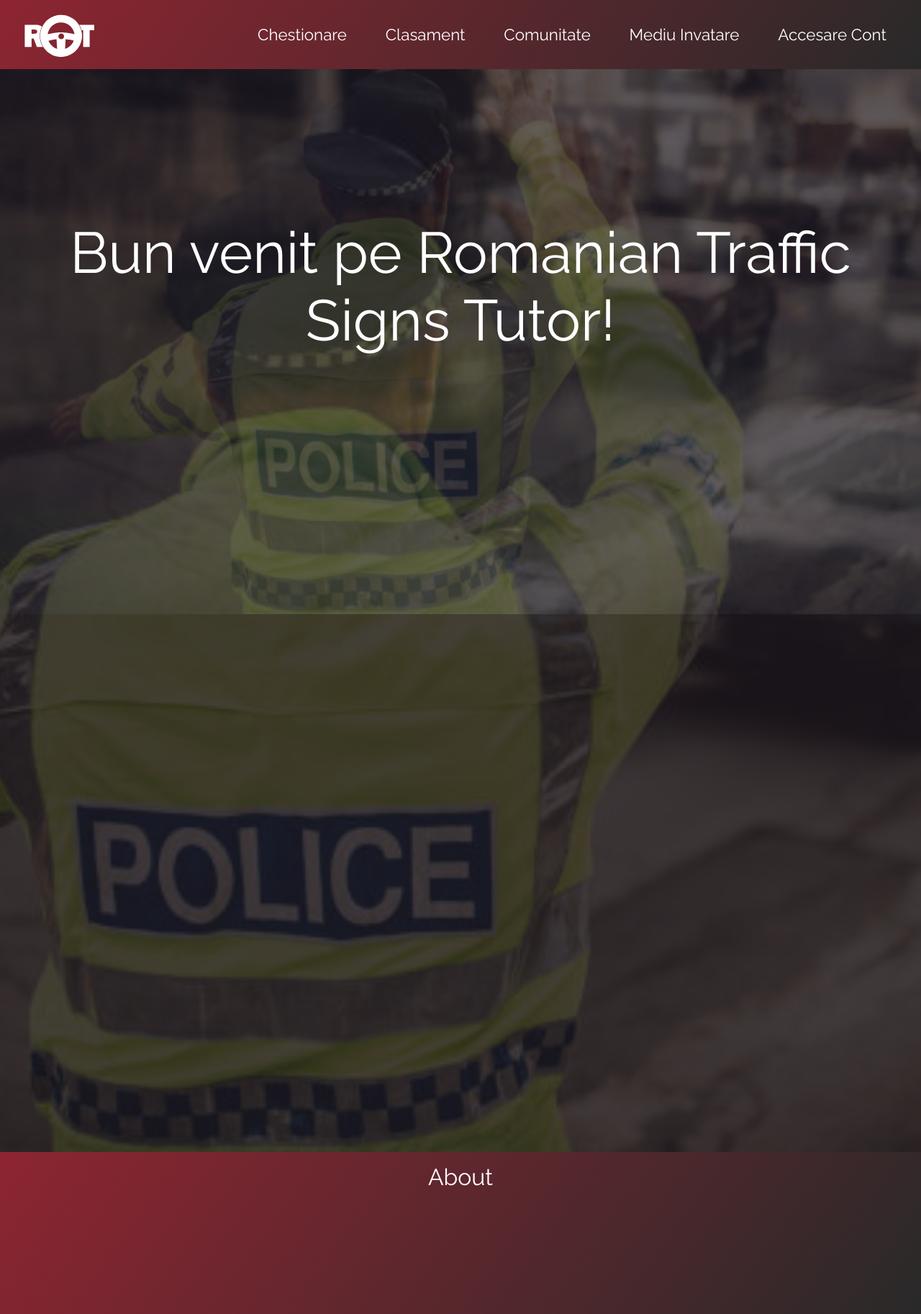
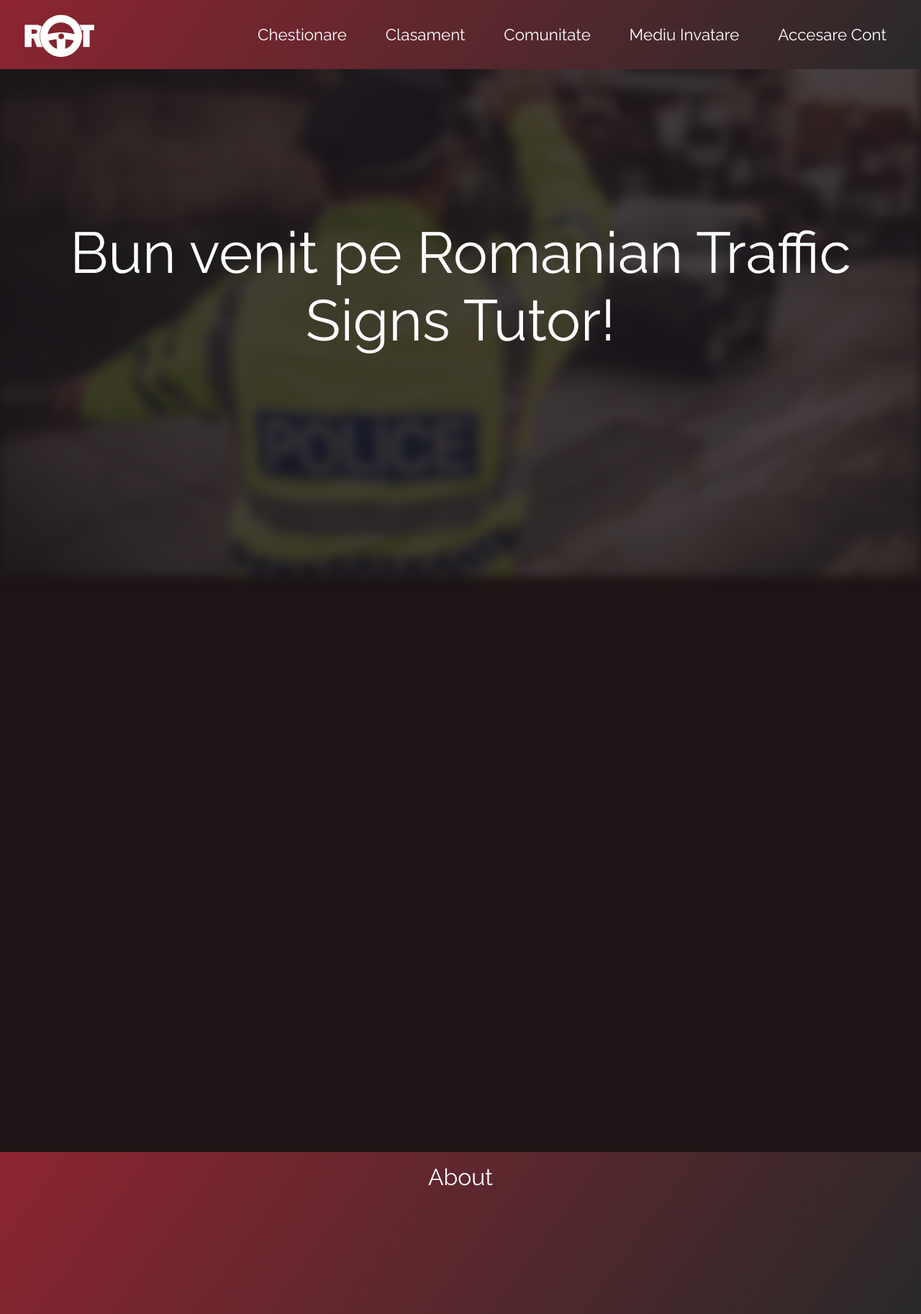
Before and after one commit to paulazoitei/Romanian-Traffic-Signs-Tutor, a PHP site: the page made by Html Components/index.html in a window 1280 px wide. Shown: the whole page at 72% size. Run offline with PHP 8.4, Linux system fonts and the light colour scheme.

Commit message:
Solved conflict

```diff
--- a/Html Components/index.html
+++ b/Html Components/index.html
@@ -21,7 +21,11 @@
         <div class="logo">
           <a href=".././Html Components/index.html">
             <svg width="100" height="100" viewBox="0 0 100 100">
-              <image href=".././Assets/Icons/logo-rot.svg" width="100" height="100" />
+              <image
+                href=".././Assets/Icons/logo-rot.svg"
+                width="100"
+                height="100"
+              />
             </svg>
           </a>
         </div>
@@ -31,7 +35,10 @@
             <li class="item"><a href="">Clasament</a></li>
             <li class="item"><a href="">Comunitate</a></li>
             <li class="dropdown">
-              <a href=".././Html Components/Mediu de invatare/mediu-invatare.html">Mediu Invatare</a>
+              <a
+                href=".././Html Components/Mediu de invatare/mediu-invatare.html"
+                >Mediu Invatare</a
+              >
               <div class="dropdown-container">
                 <ul class="dropdown-list">
                   <li><a href="">Chestionare de practica</a></li>
@@ -42,29 +49,21 @@
                 </ul>
               </div>
             </li>
-            <li class="item"><a href=".././Html Components/auth.html">Accesare Cont</a></li>
+            <li class="item">
+              <a href=".././Html Components/auth.html">Accesare Cont</a>
+            </li>
           </ul>
         </div>
       </div>
       <div class="background-home-page">
-        <img class="bgimg" src=".././Assets/Images/bodybg.jpg" alt="backgrond image traffic photo" />
-        <p class="title">Bun venit pe Romanian Traffic Signs Tutor!
-        </p>
+        <p class="title">Bun venit pe Romanian Traffic Signs Tutor!</p>
       </div>
-      <div class ="home-page-content">
-        <p class="content">
+      <div class="home-page-content">
+        <p class="content"></p>
+      </div>
+      <div class="extra-space"></div>
 
-
-        </p>
-      </div>
-      <div class="extra-space">
-
-      </div>
-
-      <footer class="about-section">
-        About
-
-      </footer>
+      <footer class="about-section">About</footer>
     </div>
   </body>
 </html>
--- a/Styles/body.css
+++ b/Styles/body.css
@@ -3,6 +3,9 @@
   margin: 0;
   padding: 0;
   font-family: "Raleway";
+}
+body {
+  overflow-x: hidden;
 }
 body::-webkit-scrollbar {
   width: 9px;
@@ -11,14 +14,25 @@ body::-webkit-scrollbar-track {
   background: #515151;
 }
 .bg-image-container {
+  filter: blur(8px);
+  -webkit-filter: blur(8px);
   z-index: -100;
   position: fixed;
+  display: flex;
+  justify-content: center;
+  align-items: center;
   width: 100%;
+  height: 100%;
+
   height: 100vh;
+  object-fit: cover;
   opacity: 0.2;
+  overflow: hidden;
 }
 .bg-image {
-  width: 100%;
+  position: absolute;
+  min-width: 100%;
+  min-height: 100%;
 }
 body::-webkit-scrollbar-thumb {
   background: #9d4c4c;
```
